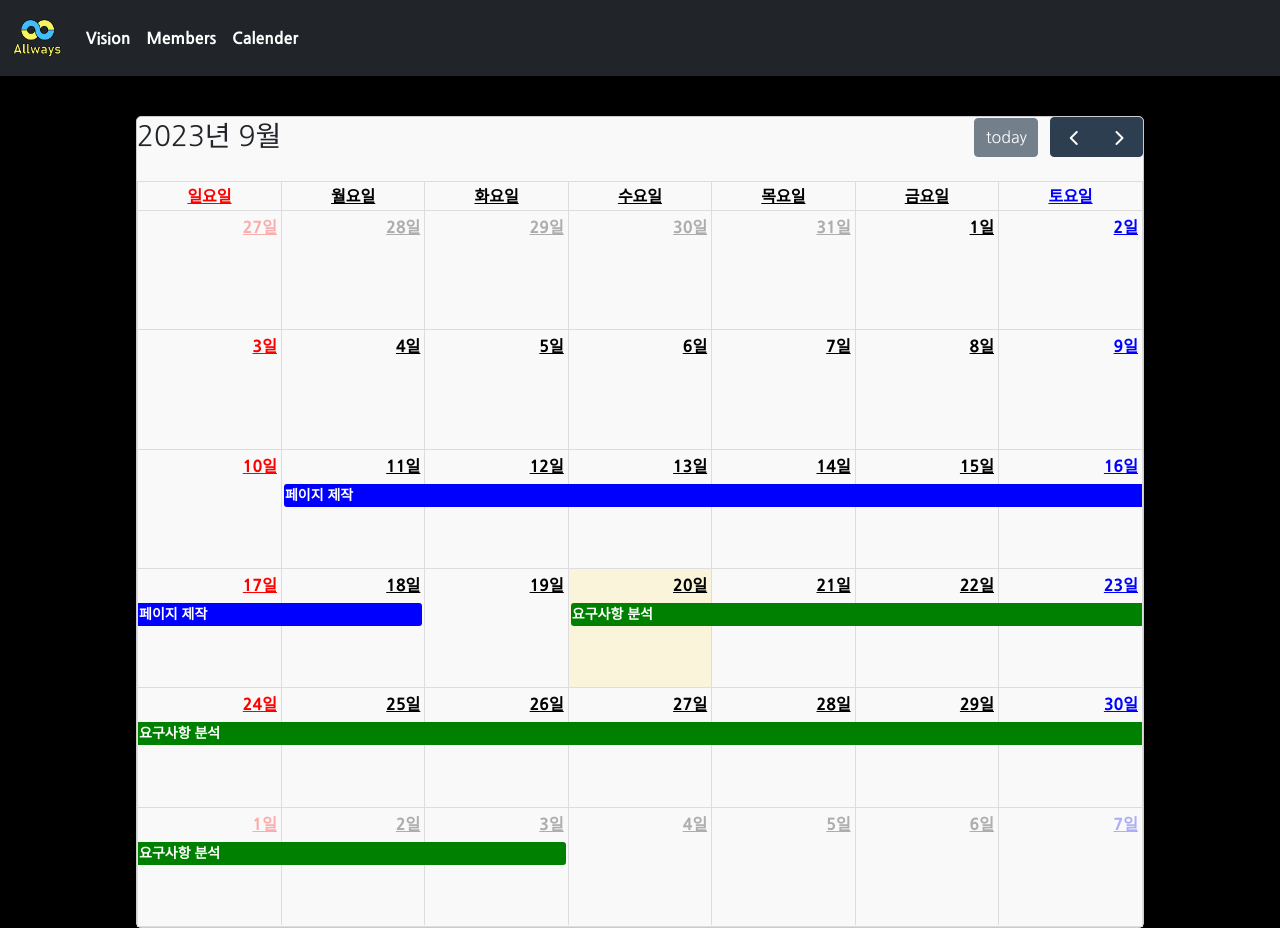
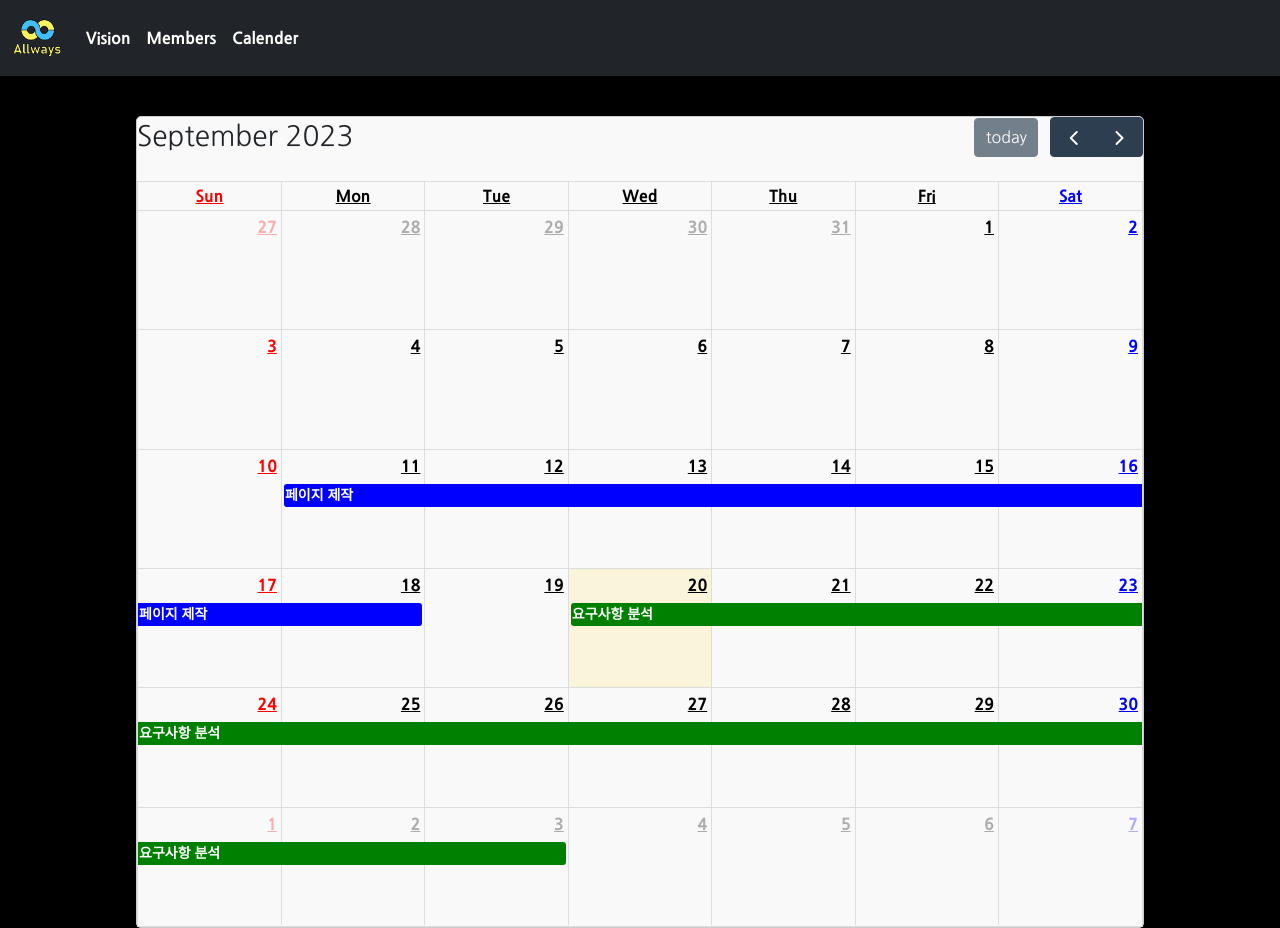
Before and after one commit to KEA-Allways/Team-Page, a React (Create React App) app: page /calender in a window 1280 px wide. Built offline with nearby package versions, Linux system fonts and the light colour scheme.

Commit message:
design: 달력 영어로 바꿈

```diff
--- a/src/pages/ReactCalendar.js
+++ b/src/pages/ReactCalendar.js
@@ -30,10 +30,6 @@ class ReactCalendar extends Component {
           <div className="App">
             <FullCalendar
 
-                locale="ko" // 한글 지원을 위한 locale 설정
-                dayHeaderFormat={{ weekday: 'long' }} // 요일을 한글로 표시
-                monthNames={['1월', '2월', '3월', '4월', '5월', '6월', '7월', '8월', '9월', '10월', '11월', '12월']}
-                dayNames={['일', '월', '화', '수', '목', '금', '토']}
                 plugins={[dayGridPlugin]}
                 events={events}
               />
```
